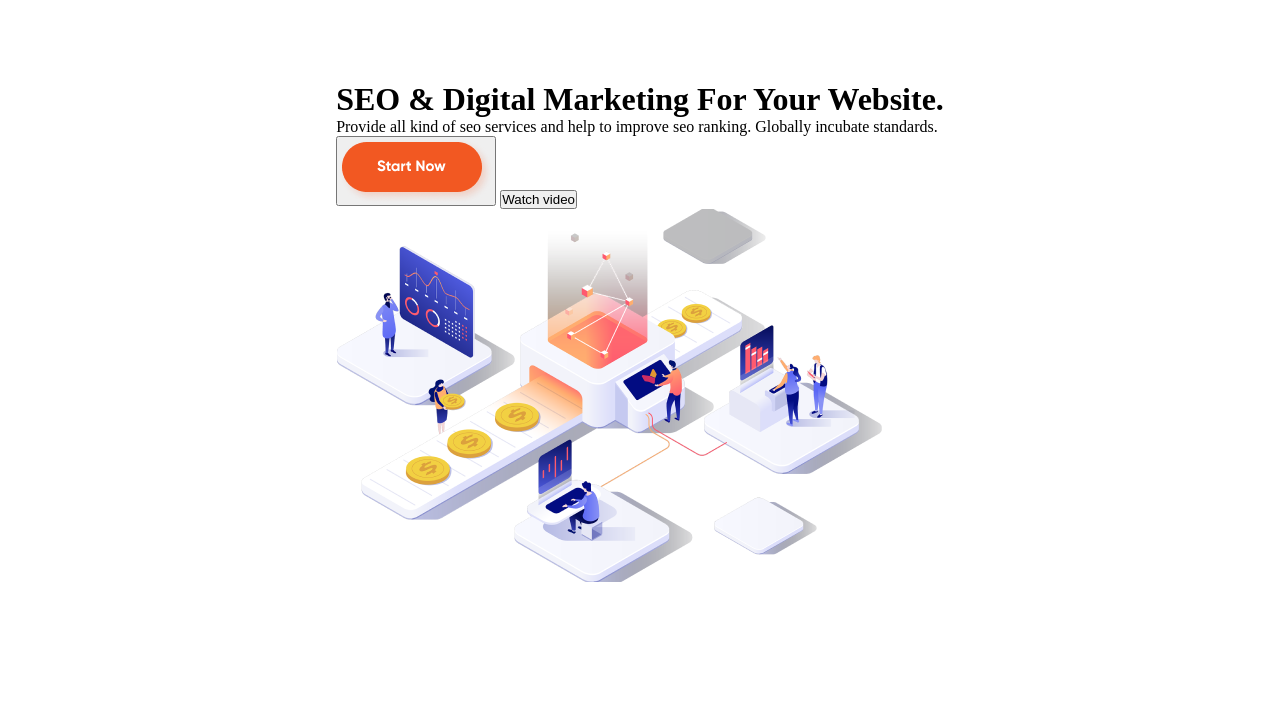
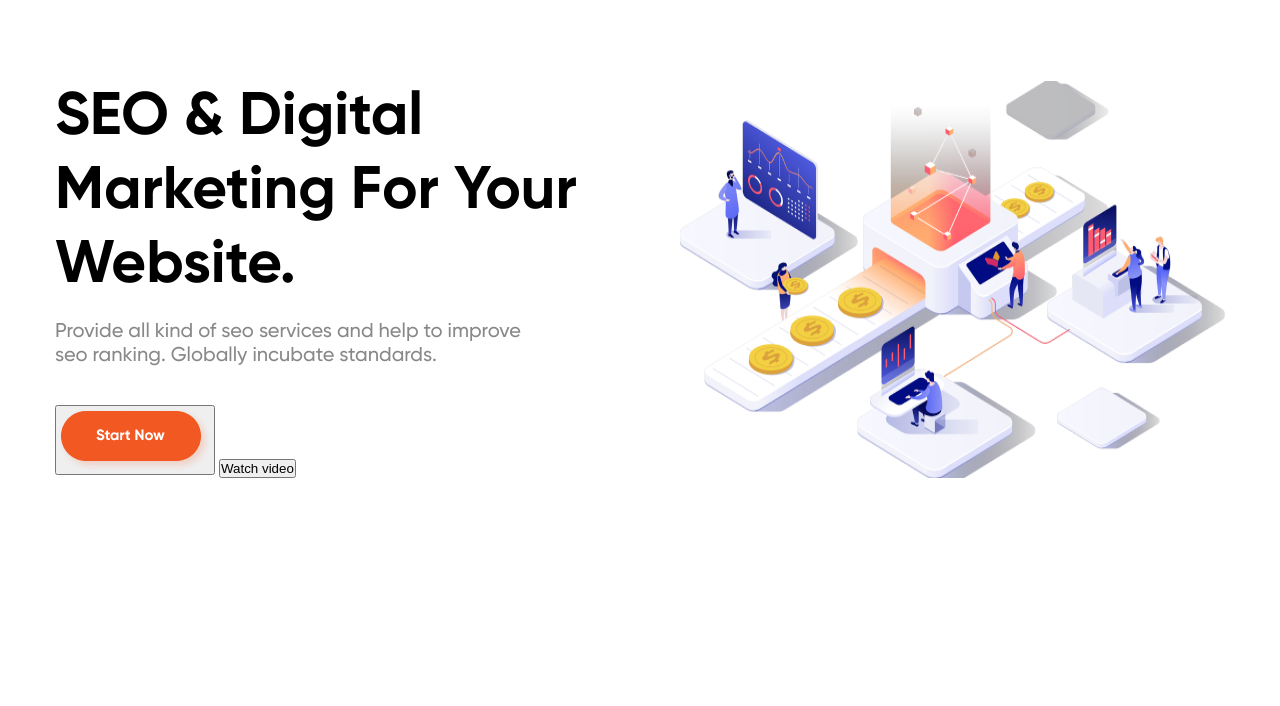
Before and after one commit to KuroTamashiAF/HTML-CSS, a plain HTML site: page work_4/index.html in a window 1280 px wide. Shown: the part 94-800 px from the top of the page. Drawn offline with Linux system fonts and the light colour scheme.

```diff
--- a/work_4/index.html
+++ b/work_4/index.html
@@ -22,8 +22,8 @@
       </div>
     </header>
     <main>
-      <div class="main">
-        <div class="main_content container">
+      <div class="main container">
+        <div class="main_content">
           <h1 class="title">SEO & Digital Marketing For Your Website.</h1>
           <p class="text">
             Provide all kind of seo services and help to improve seo ranking.
@@ -38,8 +38,8 @@
             </button>
             <button class="watch_video">Watch video</button>
           </div>
-          <img src="./image/main_image.png" alt="main_image" />
         </div>
+        <img src="./image/main_image.png" alt="main_image" />
       </div>
     </main>
     <footer>
--- a/work_4/style.css
+++ b/work_4/style.css
@@ -50,11 +50,29 @@ header {
 main {
   margin-bottom: 162px;
 }
-.main{
-    display: flex;
+.main {
+  display: flex;
+  justify-content: space-between;
 }
-
-
+.title {
+  width: 522px;
+  color: #000;
+  font-family: Gilroy-Bold;
+  font-size: 60px;
+  font-style: normal;
+  font-weight: 400;
+  line-height: normal;
+  margin-bottom: 17px;
+}
+.text {
+  color: #888;
+  font-family: Gilroy-Medium;
+  font-size: 20px;
+  font-style: normal;
+  font-weight: 400;
+  line-height: normal;
+  width: 466px;
+  margin-bottom: 37px;
 }
 
 footer {
@@ -68,3 +86,7 @@ footer {
   font-family: "Gilroy-Medium";
   src: url("./fonts/Gilroy-Medium.woff2");
 }
+@font-face {
+  font-family: "Gilroy-Bold";
+  src: url("./fonts/Gilroy-Bold.woff2");
+}
```
